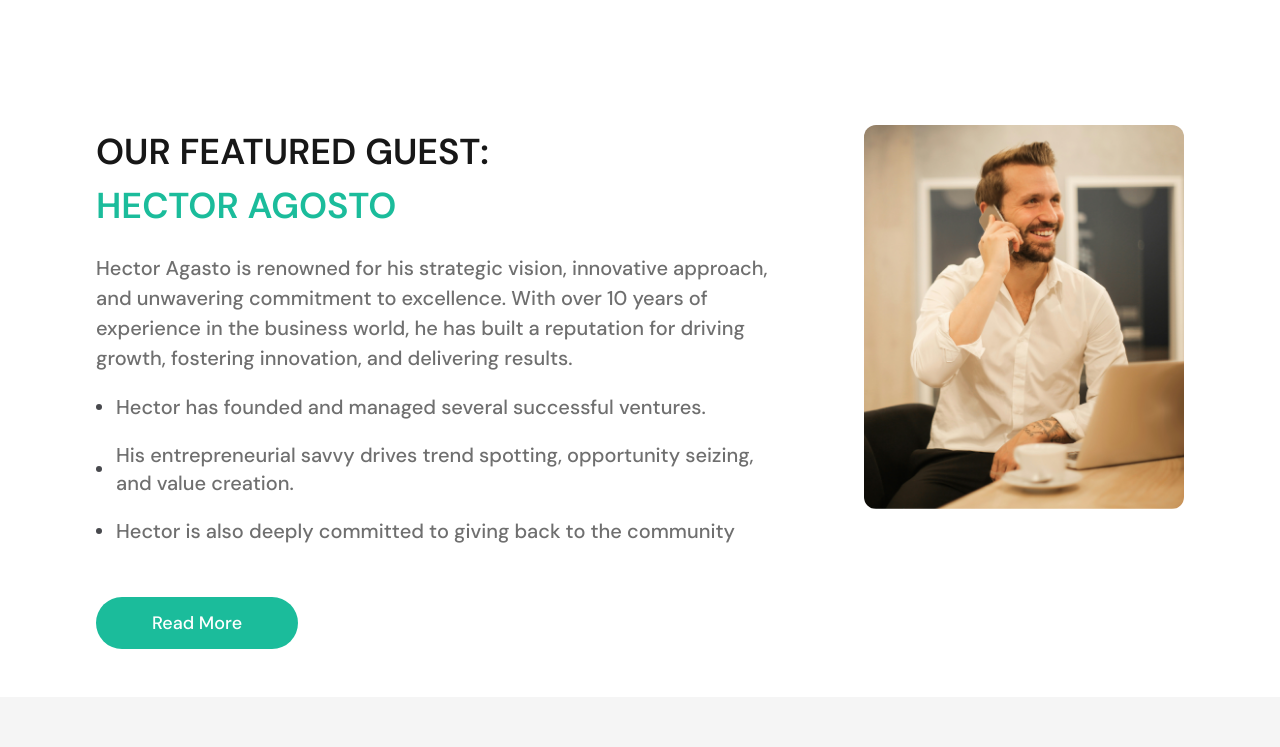
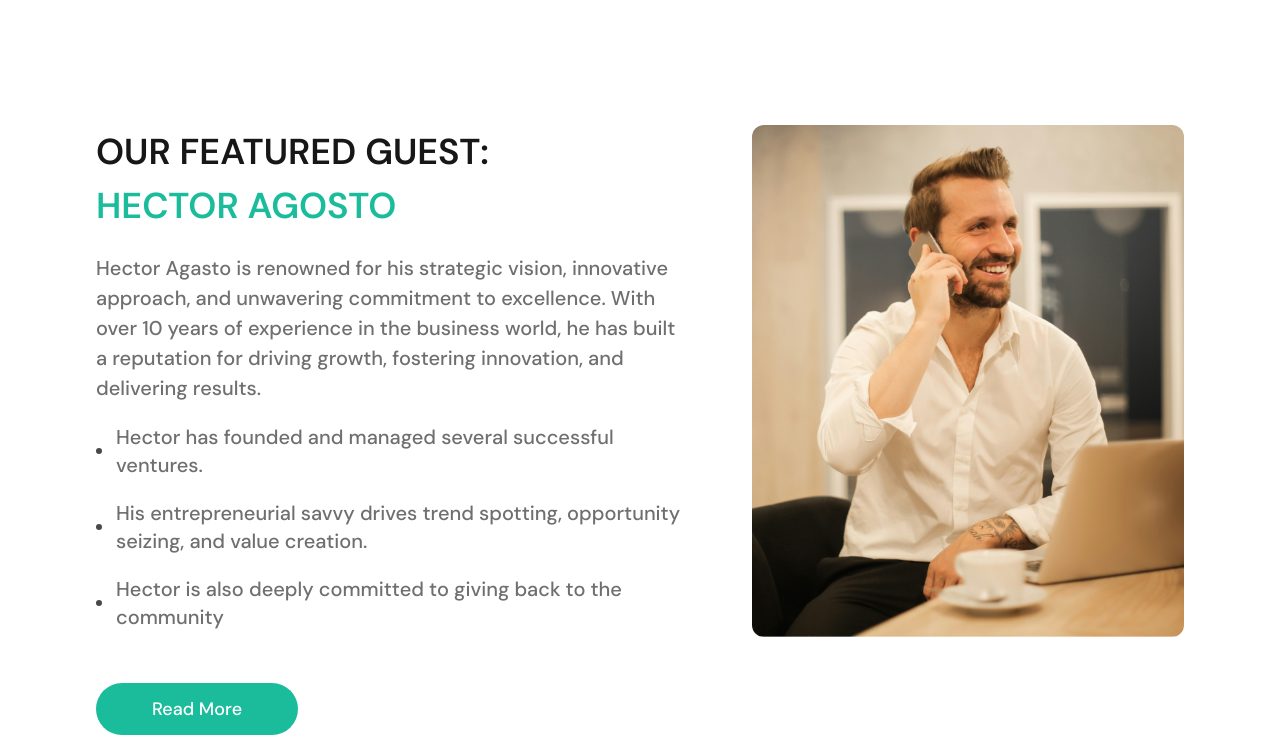
Before and after one commit to nachtstern3476/webinar-landing-page, a website built with Vite: page landing-page-v2.html in a window 1280 px wide. Shown: the part 1473-2220 px from the top of the page. Built offline with nearby package versions, Linux system fonts and the light colour scheme.

Commit message:
update landing v2

```diff
--- a/landing-page-v2.html
+++ b/landing-page-v2.html
@@ -191,12 +191,12 @@
 			</section>
 			<!-- featured guest section -->
 			<section
-				class="featured-guest mx-auto flex max-w-screen-8xl flex-col gap-6 px-5 py-10 sm:flex-row sm:items-start sm:px-8 sm:py-12 md:justify-between md:gap-14 md:px-12 lg:gap-20 lg:px-20 xl:px-24">
+				class="featured-guest mx-auto flex max-w-screen-8xl flex-col gap-6 px-5 py-10 sm:flex-row sm:items-start sm:px-8 sm:py-12 md:justify-between md:gap-14 md:px-12 lg:gap-16 lg:px-20 xl:px-24">
 				<div
-					class="h-72 w-full overflow-hidden rounded-xl sm:order-2 sm:max-w-60 md:h-80 md:max-w-64 lg:h-96 lg:max-w-72 xl:max-w-80">
+					class="h-72 w-full overflow-hidden rounded-xl sm:order-2 sm:max-w-60 md:h-80 md:max-w-64 lg:h-96 lg:max-w-72 xl:h-[32rem] xl:max-w-[27rem]">
 					<img class="h-full w-full object-cover object-[66%]" src="/assets/person-2.png" alt="" />
 				</div>
-				<div class="flex flex-col gap-5 md:basis-11/12">
+				<div class="flex flex-col gap-5 md:basis-8/12">
 					<div class="flex flex-col gap-5">
 						<h2
 							class="text-xl font-semibold uppercase text-neutral-900 md:text-2xl lg:text-3xl lg:leading-normal xl:text-4xl xl:leading-normal">
```
